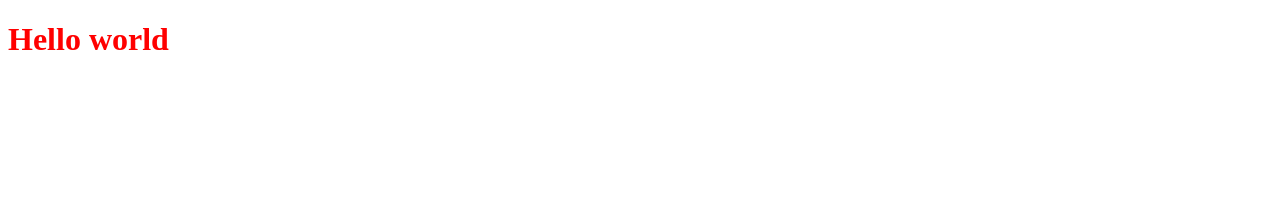
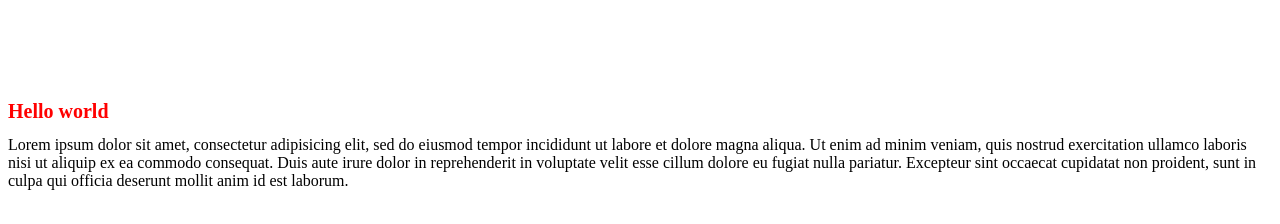
Before and after one commit to poggy-sl/myNewRep, a plain HTML site: page index.html in a window 1280 px wide. Drawn offline with Linux system fonts and the light colour scheme.

Commit message:
adding text

```diff
--- a/index.html
+++ b/index.html
@@ -8,5 +8,11 @@
 </head>
 <body>
 	<h1>Hello world</h1>
+	Lorem ipsum dolor sit amet, consectetur adipisicing elit, sed do eiusmod
+	tempor incididunt ut labore et dolore magna aliqua. Ut enim ad minim veniam,
+	quis nostrud exercitation ullamco laboris nisi ut aliquip ex ea commodo
+	consequat. Duis aute irure dolor in reprehenderit in voluptate velit esse
+	cillum dolore eu fugiat nulla pariatur. Excepteur sint occaecat cupidatat non
+	proident, sunt in culpa qui officia deserunt mollit anim id est laborum.
 </body>
 </html>
--- a/style.css
+++ b/style.css
@@ -1,3 +1,5 @@
 h1{
 	color:red;
+	font-size: 20px;
+	margin-top: 100px;
 }
```
